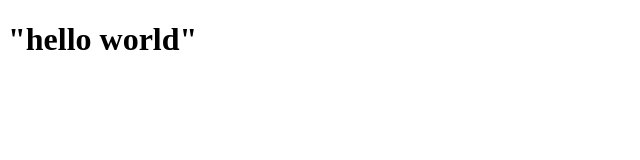
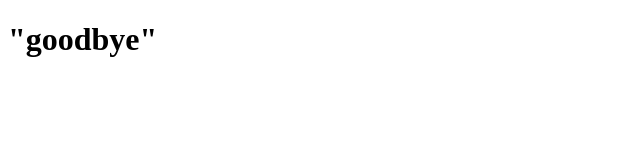
Before and after one commit to Sanaeiabkriman/exo_final_git_sanae, a plain HTML site: page index.html in a window 1280 px wide. Shown: the whole page, without its empty margins (0-640 px from the left). Drawn offline with Linux system fonts and the light colour scheme.

Commit message:
h1=goodbye

```diff
--- a/index.html
+++ b/index.html
@@ -7,6 +7,6 @@
     <title>Document</title>
 </head>
 <body>
-    <h1>"hello world"</h1>
+    <h1>"goodbye"</h1>
 </body>
 </html>
```
